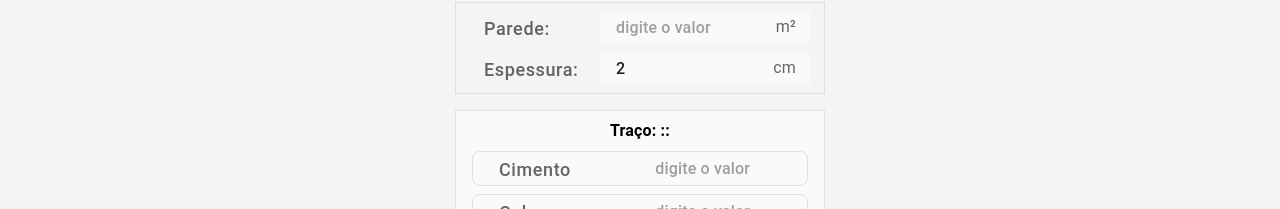
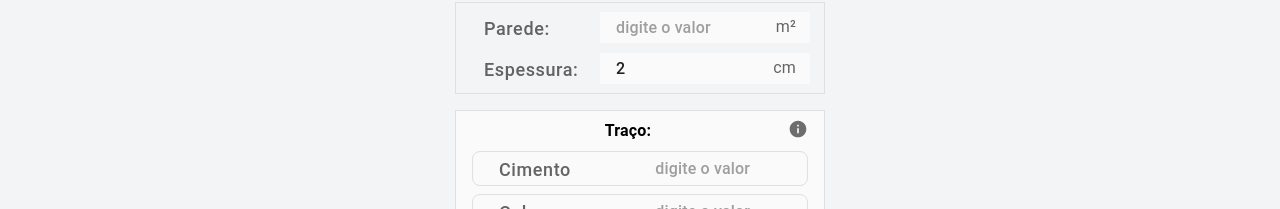
Before and after one commit to Megas-MDN/smart-builder, a React (Vite) app: page /reboco in a window 1280 px wide. Shown: the part 213-422 px from the top of the page. Built offline with nearby package versions, Linux system fonts and the light colour scheme.

Commit message:
feat: Tooltip text

```diff
--- a/src/components/TracoTooltip.tsx
+++ b/src/components/TracoTooltip.tsx
@@ -1,12 +1,50 @@
-import { Stack } from "@mui/material";
+import { Stack, Tooltip } from "@mui/material";
 import { Text } from "./Text";
 import InfoIcon from "@mui/icons-material/Info";
+import { useEffect, useRef, useState } from "react";
 
-export const TracoTooltip = ({ text = "", auxText = "" }) => {
-  const isText = Boolean(text.split(":").join().trim());
-  console.log(auxText);
+interface TracoTooltipProps {
+  text?: string;
+  auxText?: string;
+  placement?:
+    | "left"
+    | "left-start"
+    | "left-end"
+    | "right"
+    | "right-start"
+    | "right-end"
+    | "top"
+    | "top-start"
+    | "top-end"
+    | "bottom"
+    | "bottom-start"
+    | "bottom-end"
+    | undefined;
+  delayFactor?: number;
+}
+export const TracoTooltip = ({
+  text = "",
+  auxText = "Texto de explicação do traço.",
+  placement = "left-start",
+  delayFactor = 0.7,
+}: TracoTooltipProps) => {
+  const isText = Boolean(text.split(":").join("").trim());
+  const [open, setOpen] = useState(false);
+  const timerRef = useRef<number>(0);
+
+  useEffect(() => {
+    if (open) {
+      timerRef.current = setTimeout(() => {
+        setOpen(false);
+        clearTimeout(timerRef.current);
+      }, 1000 * delayFactor * auxText.split(" ").length);
+    }
+
+    return () => clearTimeout(timerRef.current);
+  }, [open, delayFactor, auxText]);
+
   return (
-    <Stack>
+    <Stack sx={{ flexDirection: "row", gap: "4px" }}>
       <Text
         sx={{
           width: "100%",
@@ -14,7 +52,17 @@ export const TracoTooltip = ({ text = "", auxText = "" }) => {
           fontWeight: "700",
         }}
       >{`Traço: ${isText ? text : ""}`}</Text>
-      <InfoIcon sx={{ color: "#6D6D6D" }} fontSize="small" />
+      <Tooltip
+        title={auxText}
+        arrow
+        open={open}
+        onClick={() => setOpen((prev) => !prev)}
+        placement={placement}
+        enterDelay={500}
+        leaveDelay={500}
+      >
+        <InfoIcon sx={{ color: "#6D6D6D" }} fontSize="small" />
+      </Tooltip>
     </Stack>
   );
 };
--- a/src/pages/Chapisco/components/Feature.tsx
+++ b/src/pages/Chapisco/components/Feature.tsx
@@ -1,7 +1,7 @@
 import { Stack } from "@mui/material";
 import { LabelInput } from "../../../components/LabelInput";
-import { Text } from "../../../components/Text";
 import { useChapiscoStore } from "../../../Stores/useChapiscoStore";
+import { TracoTooltip } from "../../../components/TracoTooltip";
 
 export const Feature = () => {
   const { cimento, setCimento, areia, setAreia } = useChapiscoStore();
@@ -19,13 +19,7 @@ export const Feature = () => {
         paddingBottom: "28px",
       }}
     >
-      <Text
-        sx={{
-          width: "100%",
-          textAlign: "center",
-          fontWeight: "700",
-        }}
-      >{`Traço: ${cimento}:${areia}`}</Text>
+      <TracoTooltip text={`${cimento}:${areia}`} />
       <LabelInput
         label="Cimento"
         value={cimento}
--- a/src/pages/Reboco/components/FeatureEmbolso.tsx
+++ b/src/pages/Reboco/components/FeatureEmbolso.tsx
@@ -1,7 +1,7 @@
 import { Stack } from "@mui/material";
 import { LabelInput } from "../../../components/LabelInput";
-import { Text } from "../../../components/Text";
 import { useEmbolsoStore } from "../../../Stores/useEmbolso";
+import { TracoTooltip } from "../../../components/TracoTooltip";
 
 export const FeatureEmbolso = () => {
   const { cimento, areiaFina, setCimento, setAreiaFina, cal, setCal } =
@@ -20,13 +20,7 @@ export const FeatureEmbolso = () => {
         paddingBottom: "28px",
       }}
     >
-      <Text
-        sx={{
-          width: "100%",
-          textAlign: "center",
-          fontWeight: "700",
-        }}
-      >{`Traço: ${cimento}:${cal}:${areiaFina}`}</Text>
+      <TracoTooltip text={`${cimento}:${cal}:${areiaFina}`} />
       <LabelInput
         label="Cimento"
         value={cimento}
```
